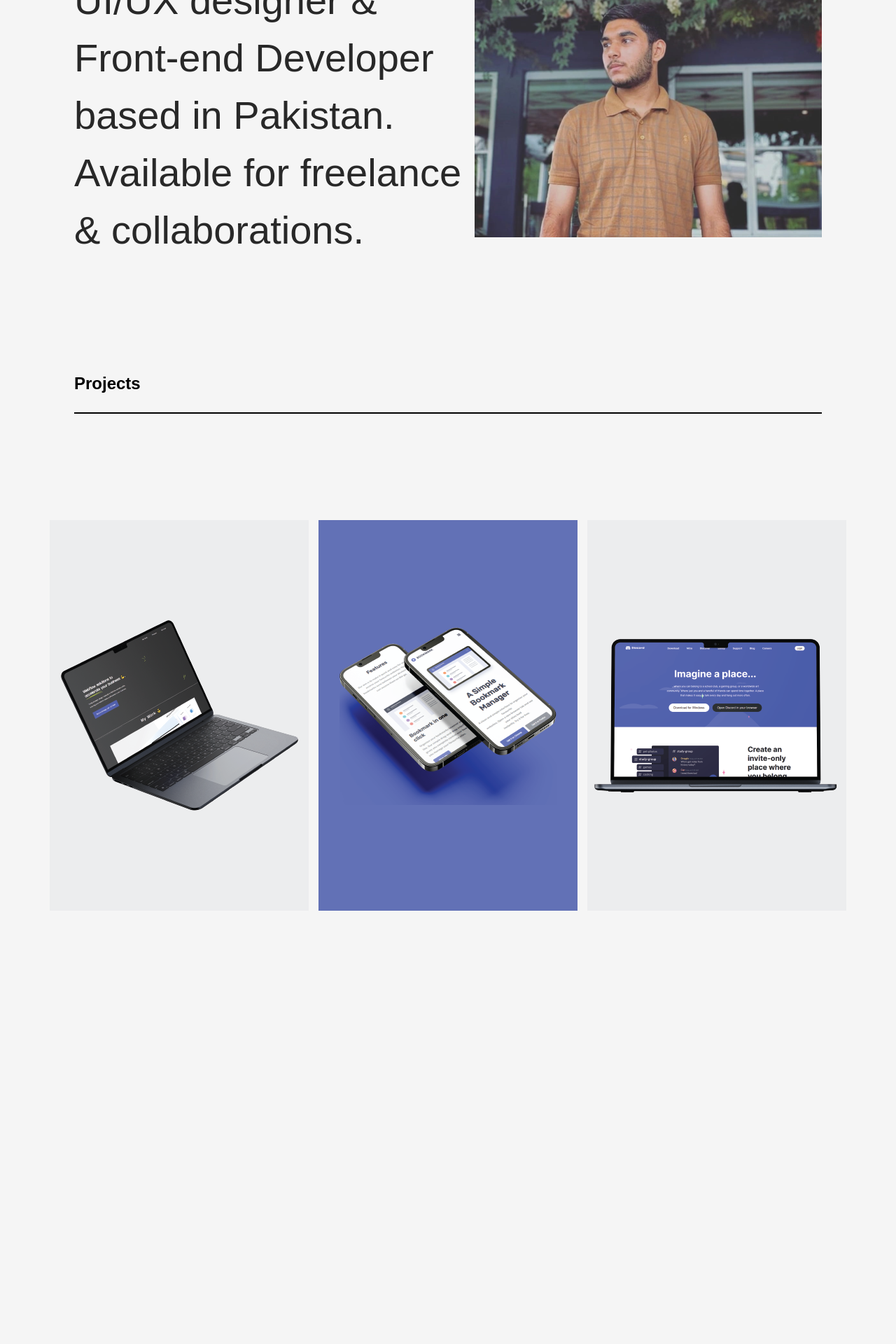
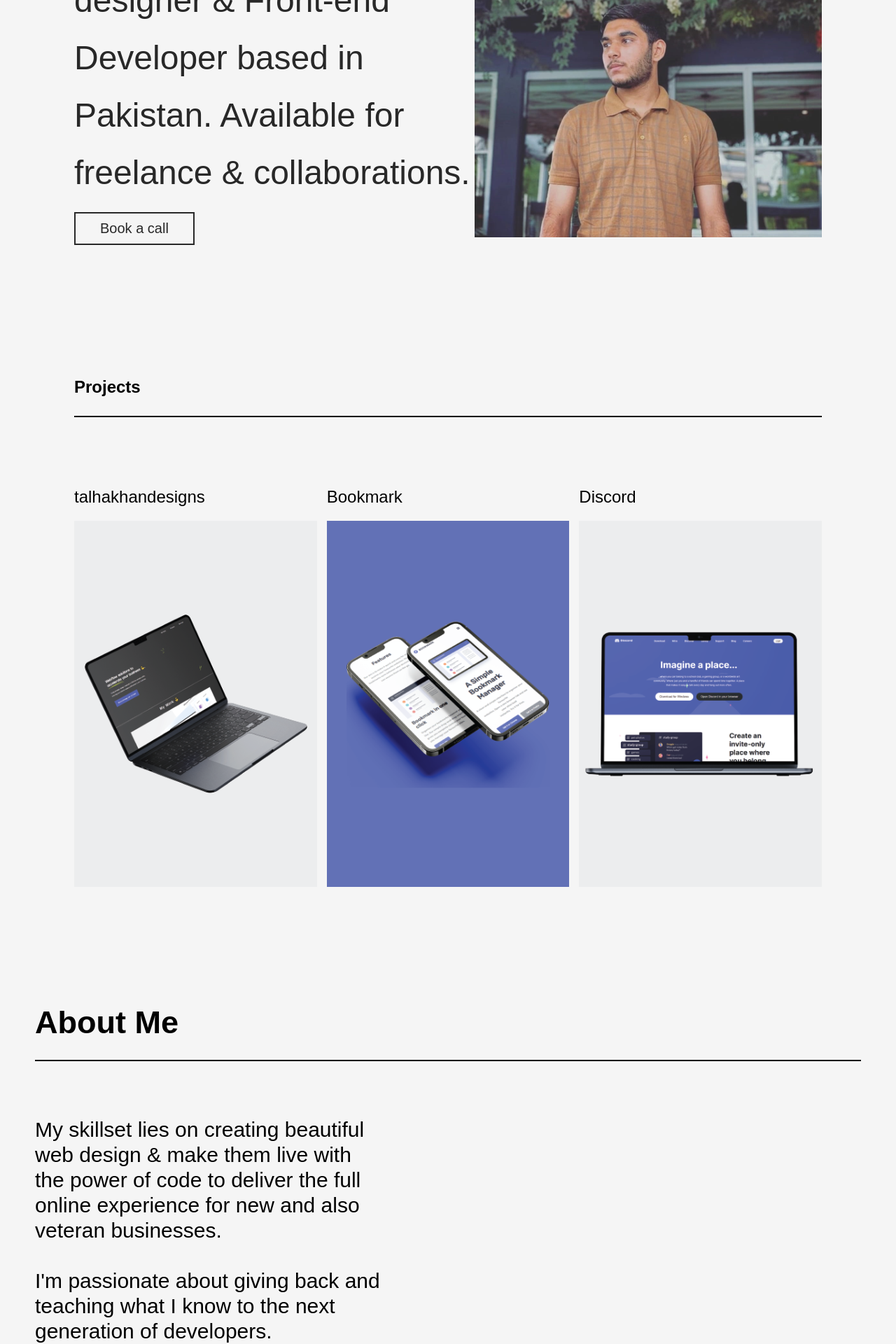
Before and after one commit to Uneebbhat/uneebdev, a React (Create React App) app: page / in a window 1280 px wide. Shown: the part 296-2216 px from the top of the page at 70% size. Before the commit the page ends 1597 px from the top, so only its background shows below. Built offline with nearby package versions, Linux system fonts and the light colour scheme; a web font is replaced by a local one.

Commit message:
project section completed

```diff
--- a/src/App.js
+++ b/src/App.js
@@ -1,4 +1,5 @@
 import "./App.css";
+import About from "./Components/About";
 import HeroSection from "./Components/HeroSection";
 import Navbar from "./Components/Navbar";
 import Projects from "./Components/Projects";
@@ -9,6 +10,7 @@ function App() {
       <Navbar />
       <HeroSection />
       <Projects />
+      <About />
     </>
   );
 }
--- /dev/null
+++ b/src/Components/About.css
@@ -0,0 +1,25 @@
+.about__section-wrapper {
+  max-width: 1180px;
+  margin-inline: auto;
+  margin-top: 164px;
+}
+
+.about__heading {
+  border-bottom: 2px solid black;
+  padding-bottom: 27px;
+  width: 100%;
+}
+
+.about__details {
+  margin-top: 80px;
+}
+
+.about__heading h2 {
+  font-size: 2.816rem;
+}
+
+.about__details p {
+  max-width: 500px;
+  font-size: 1.875rem;
+  line-height: 36px;
+}
--- /dev/null
+++ b/src/Components/About.js
@@ -0,0 +1,28 @@
+import React from "react";
+import "./About.css";
+
+export default function About() {
+  return (
+    <>
+      <section className="about">
+        <div className="about__section-wrapper">
+          <div className="about__heading">
+            <h2>About Me</h2>
+          </div>
+
+          <div className="about__details">
+            <p>
+              My skillset lies on creating beautiful web design & make them live
+              with the power of code to deliver the full online experience for
+              new and also veteran businesses.
+              <br />
+              <br />
+              I'm passionate about giving back and teaching what I know to the
+              next generation of developers.
+            </p>
+          </div>
+        </div>
+      </section>
+    </>
+  );
+}
--- a/src/Components/HeroSection.css
+++ b/src/Components/HeroSection.css
@@ -9,14 +9,28 @@
 }
 
 .about__hero-section h1 {
-  font-size: clamp(2rem, 4vw + 1vw, 3.5rem);
+  font-size: clamp(2rem, 4vw + 1vw, 3rem);
   font-weight: 500;
   max-width: 700px;
   line-height: 82px;
   color: #282828;
 }
 
+.about__hero-section button {
+  padding: 10px 35px;
+  font-size: 20px;
+  background-color: transparent;
+  border: 2px solid #282828;
+  color: #282828;
+  outline-color: transparent;
+  margin-top: 15px;
+  margin-bottom: 25px;
+  cursor: pointer;
+  transition: 0.3s ease;
+}
+
 .hero__section-img img {
+  display: flex;
   max-width: 100%;
 }
 @media screen and (max-width: 970px) {
@@ -26,8 +40,18 @@
     margin-top: 30px;
   }
 
+  .hero__section-img {
+    display: flex;
+    align-items: center;
+    justify-content: center;
+  }
+
   .about__hero-section h1 {
-    margin-bottom: 50px;
+    margin-bottom: 8px;
     line-height: 60px;
   }
+
+  .about__hero-section button {
+    margin-top: 0;
+  }
 }
--- a/src/Components/HeroSection.js
+++ b/src/Components/HeroSection.js
@@ -9,8 +9,11 @@ export default function HeroSection() {
           <div className="about__hero-section">
             <h1>
               I’m Uneeb Bhatti, a UI/UX designer & Front-end Developer based in
-              Pakistan. Available for freelance & collaborations.{" "}
+              Pakistan. Available for freelance & collaborations.
             </h1>
+            <a href="https://calendly.com/uneebdev/30min" target="_blank">
+              <button className="btn">Book a call</button>
+            </a>
           </div>
           <div className="hero__section-img">
             <img src="/img/my-img.svg" alt="" />
--- a/src/Components/Projects.css
+++ b/src/Components/Projects.css
@@ -17,6 +17,36 @@
 
 .catalogue__wrapper {
   display: flex;
+  align-items: center;
+  justify-content: space-between;
   column-gap: 14px;
-  margin-top: 152px;
+  margin-top: 100px;
 }
+
+@media screen and (max-width: 970px) {
+  .project__section-wrapper {
+    padding: 0 20px;
+  }
+
+  .catalogue__wrapper {
+    flex-wrap: wrap;
+  }
+
+  .project__one,
+  .project__two {
+    margin-bottom: 40px;
+  }
+
+  .catalogue__wrapper img {
+    max-width: 100%;
+  }
+}
+
+.catalogue__wrapper h2 {
+  margin-bottom: 20px;
+  font-weight: 500;
+}
+
+.catalogue__wrapper img {
+  max-width: 100%;
+}
--- a/src/Components/Projects.js
+++ b/src/Components/Projects.js
@@ -11,9 +11,18 @@ export default function Projects() {
           </div>
           <div className="projects__catalogue">
             <div className="catalogue__wrapper">
-              <img src="/img/portfolio-1.svg" alt="" />
-              <img src="/img/portfolio-2.svg" alt="" />
-              <img src="/img/portfolio-3.svg" alt="" />
+              <div className="project__one">
+                <h2>talhakhandesigns</h2>
+                <img src="/img/portfolio-1.svg" alt="" />
+              </div>
+              <div className="project__two">
+                <h2>Bookmark</h2>
+                <img src="/img/portfolio-2.svg" alt="" />
+              </div>
+              <div className="project__three">
+                <h2>Discord</h2>
+                <img src="/img/portfolio-3.svg" alt="" />
+              </div>
             </div>
           </div>
         </div>
```
